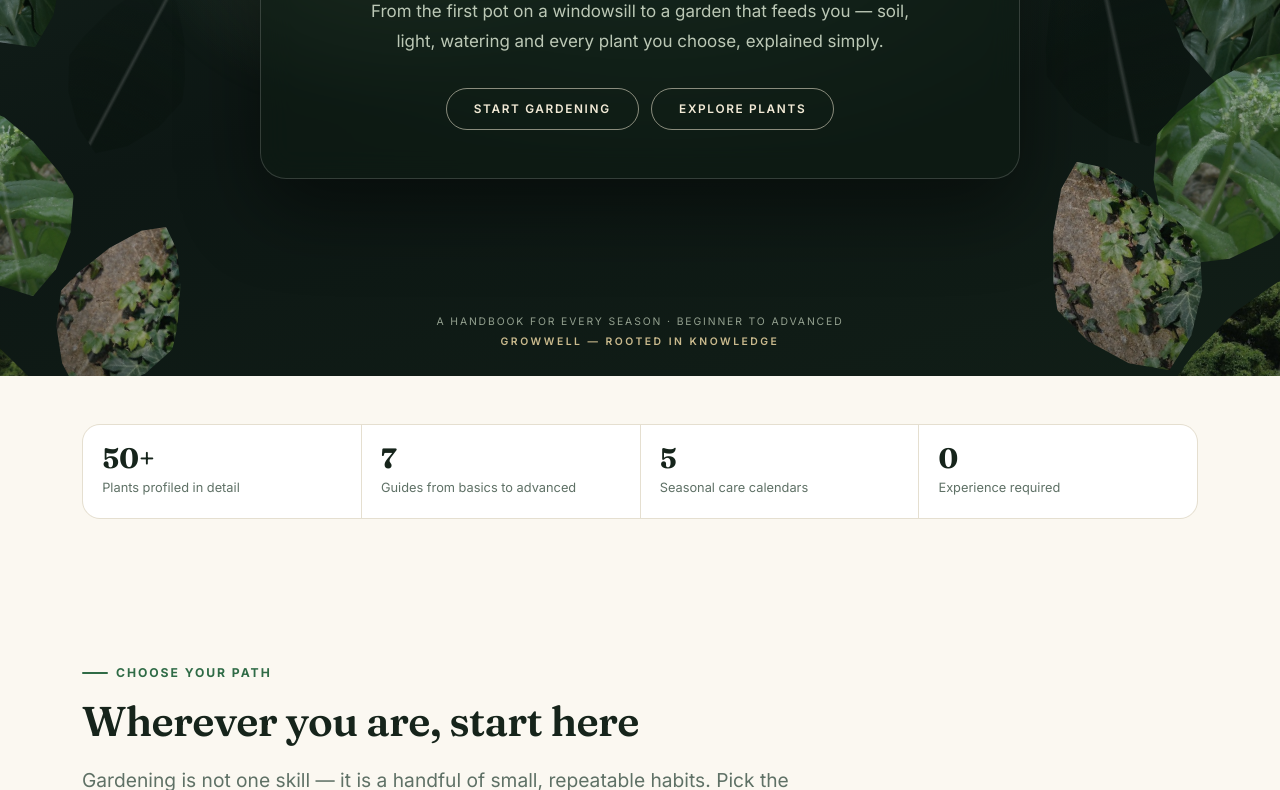
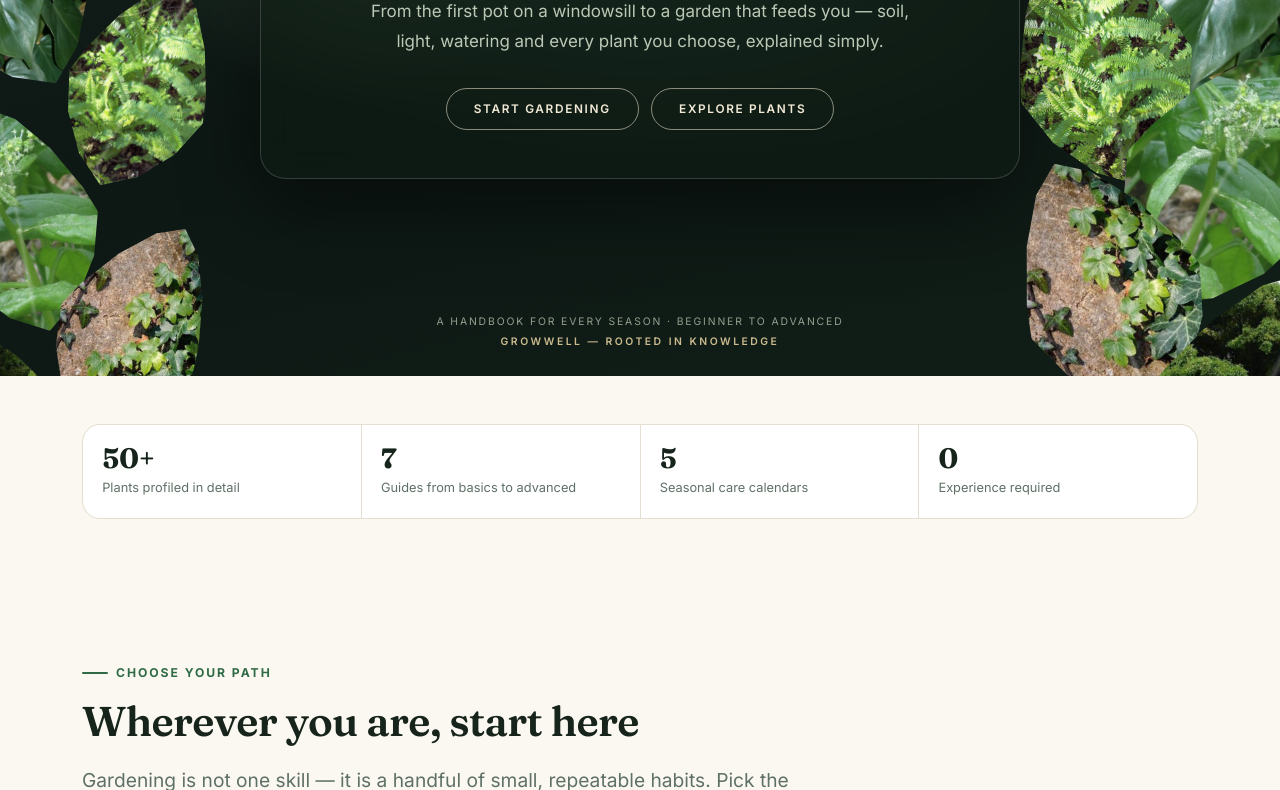
Before and after one commit to uday17/garden-guide, a plain HTML site: page index.html in a window 1280 px wide. Shown: the part 493-1283 px from the top of the page. Drawn offline with Linux system fonts and the light colour scheme.

```diff
--- a/assets/css/style.css
+++ b/assets/css/style.css
@@ -1046,19 +1046,17 @@ tbody tr:hover { background: color-mix(in srgb, var(--brand-soft) 45%, transpare
 .botanical svg { width: 100%; height: 100%; display: block; }
 .natural-leaf {
   position: absolute; display: block;
-  width: var(--w, 140px); height: var(--h, 200px);
+  width: calc(var(--w, 140px) * 1.18); height: calc(var(--h, 200px) * 1.18);
   background-image: var(--leaf-img);
   background-size: cover; background-position: center;
   clip-path: polygon(50% 0%, 66% 8%, 82% 24%, 95% 44%, 100% 56%, 90% 74%, 72% 90%,
                      50% 100%, 28% 90%, 10% 74%, 0% 56%, 5% 44%, 18% 24%, 34% 8%);
-  filter: saturate(.82) brightness(.8) drop-shadow(0 10px 14px rgba(0, 0, 0, .45));
-  opacity: .95;
+  filter: saturate(.95) brightness(.98) drop-shadow(0 10px 14px rgba(0, 0, 0, .45));
+  opacity: 1;
 }
 .natural-leaf::after {
   content: ""; position: absolute; inset: 0;
-  background:
-    linear-gradient(96deg, transparent 48%, rgba(255, 255, 255, .2) 50%, transparent 52%),
-    linear-gradient(180deg, rgba(12, 30, 20, .04), rgba(12, 30, 20, .38));
+  background: linear-gradient(96deg, transparent 48%, rgba(255, 255, 255, .22) 50%, transparent 52%);
 }
 .natural-bloom {
   position: absolute; left: 22%; top: 5%;
--- a/index.html
+++ b/index.html
@@ -66,7 +66,7 @@
       <i class="natural-leaf leaf--l1" style="--leaf-img:url('../images/monstera.jpg');--w:130px;--h:200px;left: 0%; top: 4%;transform:rotate(-38deg)"></i>
       <i class="natural-leaf leaf--l2" style="--leaf-img:url('../images/golden-pothos.jpg');--w:124px;--h:190px;left: 20%; top: 18%;transform:rotate(30deg)"></i>
       <i class="natural-leaf leaf--l3" style="--leaf-img:url('../images/philodendron.jpg');--w:140px;--h:210px;left: -6%; top: 34%;transform:rotate(-26deg)"></i>
-      <i class="natural-leaf leaf--l4" style="--leaf-img:url('../images/boston-fern.jpg');--w:122px;--h:184px;left: 24%; top: 50%;transform:rotate(22deg)"></i>
+      <i class="natural-leaf leaf--l4" style="--leaf-img:url('../images/boston-fern.png');--w:122px;--h:184px;left: 24%; top: 50%;transform:rotate(22deg)"></i>
       <i class="natural-leaf leaf--l5" style="--leaf-img:url('../images/spinach.jpg');--w:134px;--h:196px;left: -2%; top: 66%;transform:rotate(-16deg)"></i>
       <i class="natural-leaf leaf--l6" style="--leaf-img:url('../images/english-ivy.jpg');--w:126px;--h:188px;left: 22%; top: 80%;transform:rotate(28deg)"></i>
       <i class="natural-leaf leaf--l7" style="--leaf-img:url('../images/ficus-weeping-fig.jpg');--w:142px;--h:212px;left: -8%; top: 92%;transform:rotate(-22deg)"></i>
@@ -78,7 +78,7 @@
       <i class="natural-leaf leaf--r1" style="--leaf-img:url('../images/monstera.jpg');--w:184px;--h:268px;right: 0%; top: 2%;transform:rotate(24deg)"></i>
       <i class="natural-leaf leaf--r2" style="--leaf-img:url('../images/golden-pothos.jpg');--w:158px;--h:238px;right: 26%; top: 16%;transform:rotate(-22deg)"></i>
       <i class="natural-leaf leaf--r3" style="--leaf-img:url('../images/philodendron.jpg');--w:192px;--h:274px;right: -4%; top: 30%;transform:rotate(16deg)"></i>
-      <i class="natural-leaf leaf--r4" style="--leaf-img:url('../images/boston-fern.jpg');--w:152px;--h:224px;right: 28%; top: 44%;transform:rotate(-18deg)"></i>
+      <i class="natural-leaf leaf--r4" style="--leaf-img:url('../images/boston-fern.png');--w:152px;--h:224px;right: 28%; top: 44%;transform:rotate(-18deg)"></i>
       <i class="natural-leaf leaf--r5" style="--leaf-img:url('../images/spinach.jpg');--w:166px;--h:236px;right: 2%; top: 58%;transform:rotate(26deg)"></i>
       <i class="natural-leaf leaf--r6" style="--leaf-img:url('../images/english-ivy.jpg');--w:156px;--h:228px;right: 26%; top: 72%;transform:rotate(-24deg)"></i>
       <i class="natural-leaf leaf--r7" style="--leaf-img:url('../images/ficus-weeping-fig.jpg');--w:188px;--h:270px;right: -6%; top: 86%;transform:rotate(20deg)"></i>
```
